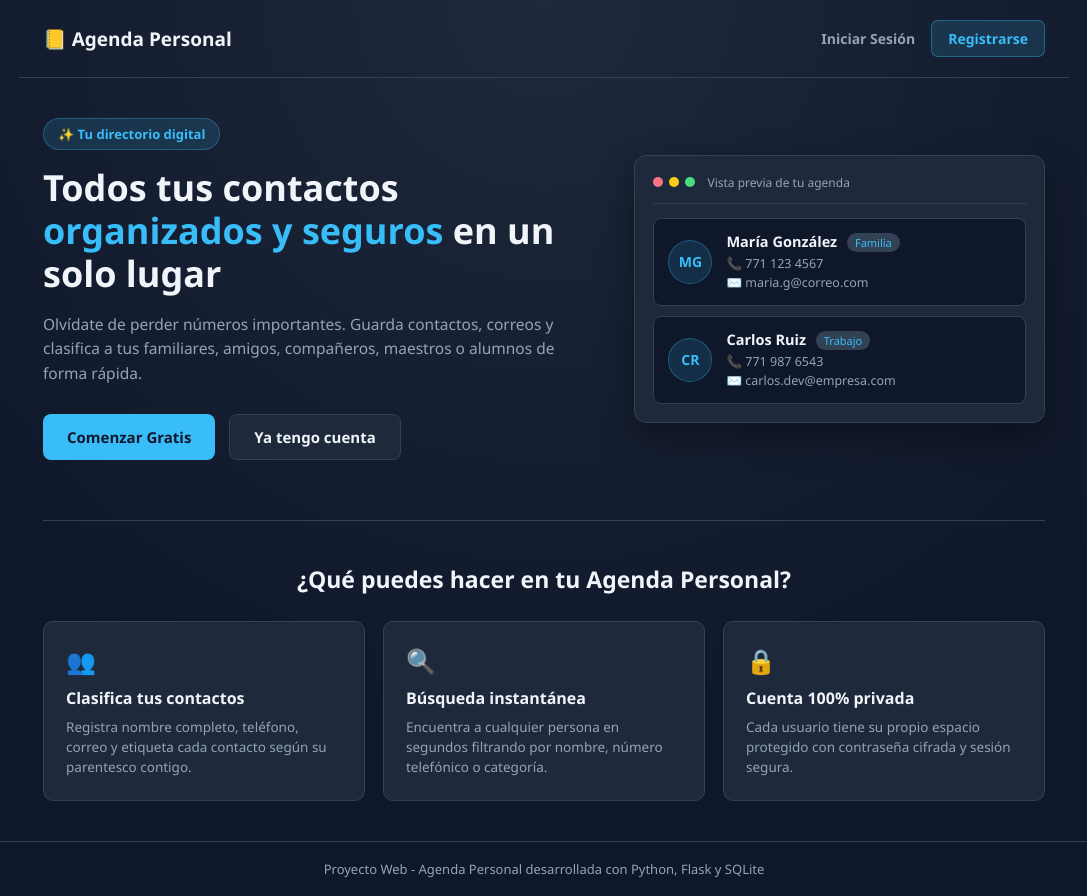
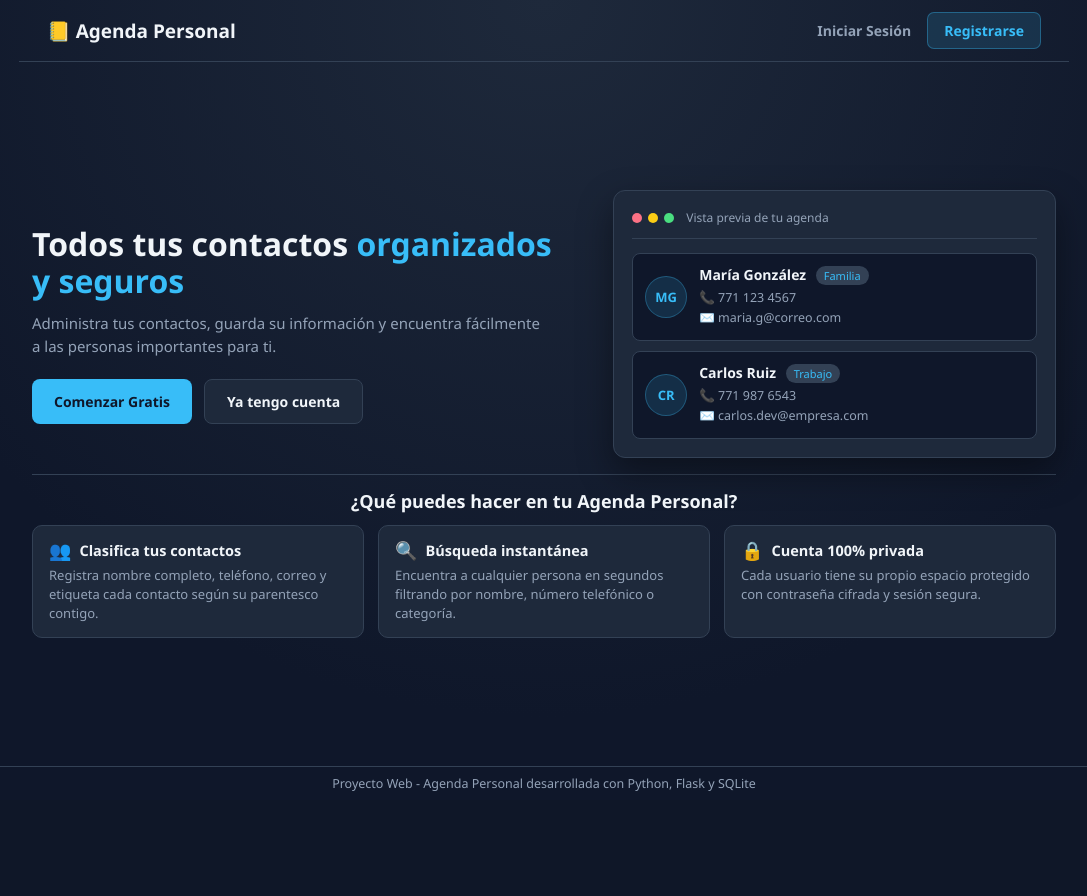
Before and after one commit to jeannn1902/M2S1_Proyecto_Agenda_Personal, a Flask app: page / in a window 1280 px wide. Shown: the whole page, without its empty margins (96-1183 px from the left). After the commit the page ends 791 px from the top, so only its background shows below. Run offline with Flask 3, Linux system fonts and the light colour scheme; some libraries are stand-ins or nearby versions.

Commit message:
style(inicio): rediseñar página principal y ajustar diseño a pantalla fija

```diff
--- a/static/style.css
+++ b/static/style.css
@@ -355,39 +355,40 @@ body.pagina-inicio {
 
 .contenedor-landing {
     width: 100%;
-    max-width: 1050px;
-    margin: 0 auto;
-    padding: 40px 24px;
+    max-width: 1080px;
+    margin: auto;
+    padding: 16px 28px;
     box-sizing: border-box;
 }
 
 .seccion-hero {
     display: grid;
-    grid-template-columns: 1.15fr 0.85fr;
-    gap: 36px;
+    grid-template-columns: 1.1fr 0.9fr;
+    gap: 40px;
     align-items: center;
-    margin-bottom: 60px;
+    margin-bottom: 16px;
 }
 
 .insignia-inicio {
     display: inline-flex;
     align-items: center;
     gap: 6px;
-    padding: 6px 14px;
+    padding: 5px 12px;
     border-radius: 999px;
     background-color: var(--acento-suave);
     color: var(--acento-primario);
     border: 1px solid rgba(56, 189, 248, 0.3);
-    font-size: 13px;
+    font-size: 12.5px;
     font-weight: bold;
-    margin-bottom: 16px;
+    margin-bottom: 12px;
 }
 
 .hero-texto h1 {
     color: var(--texto-principal);
-    font-size: 36px;
-    line-height: 1.2;
-    margin: 0 0 16px 0;
+    font-size: 32px;
+    line-height: 1.18;
+    margin: 0 0 12px 0;
+    max-width: 540px;
 }
 
 .texto-destacado {
@@ -396,25 +397,27 @@ body.pagina-inicio {
 
 .hero-texto p {
     color: var(--texto-secundario);
-    font-size: 15.5px;
-    line-height: 1.6;
-    margin: 0 0 28px 0;
+    font-size: 15px;
+    line-height: 1.55;
+    max-width: 520px;
+    margin: 0 0 20px 0;
 }
 
 .botones-inicio {
     display: flex;
-    gap: 14px;
+    gap: 12px;
+    flex-wrap: wrap;
 }
 
 .boton-inicio {
     display: inline-flex;
     align-items: center;
     justify-content: center;
-    padding: 12px 24px;
+    padding: 12px 22px;
     border-radius: 8px;
     text-decoration: none;
     font-weight: bold;
-    font-size: 15px;
+    font-size: 14px;
     transition: var(--transicion);
 }
 
@@ -488,11 +491,11 @@ body.pagina-inicio {
 .contacto-ejemplo {
     display: flex;
     align-items: center;
-    gap: 14px;
+    gap: 12px;
     background-color: var(--bg-principal);
     border: 1px solid var(--borde-sutil);
     border-radius: 8px;
-    padding: 12px 14px;
+    padding: 11px 12px;
     margin-bottom: 10px;
 }
 
@@ -501,14 +504,14 @@ body.pagina-inicio {
 }
 
 .avatar-ejemplo {
-    width: 42px;
-    height: 42px;
+    width: 40px;
+    height: 40px;
     border-radius: 50%;
     background-color: var(--acento-suave);
     color: var(--acento-primario);
     border: 1px solid rgba(56, 189, 248, 0.3);
     font-weight: bold;
-    font-size: 14px;
+    font-size: 13px;
     display: flex;
     align-items: center;
     justify-content: center;
@@ -517,8 +520,8 @@ body.pagina-inicio {
 
 .contacto-ejemplo strong {
     display: block;
-    font-size: 14.5px;
-    margin-bottom: 4px;
+    font-size: 14px;
+    margin-bottom: 5px;
 }
 
 .tag-ejemplo {
@@ -532,7 +535,7 @@ body.pagina-inicio {
 }
 
 .contacto-ejemplo p {
-    margin: 2px 0;
+    margin: 3px 0;
     font-size: 12.5px;
     color: var(--texto-secundario);
 }
@@ -540,61 +543,109 @@ body.pagina-inicio {
 /* Sección de beneficios */
 .seccion-beneficios {
     border-top: 1px solid var(--borde-sutil);
-    padding-top: 42px;
+    padding-top: 14px;
 }
 
 .seccion-beneficios h2 {
     text-align: center;
-    font-size: 23px;
-    margin: 0 0 26px 0;
+    font-size: 18px;
+    margin: 0 0 12px 0;
 }
 
 .grid-beneficios {
     display: grid;
     grid-template-columns: repeat(3, 1fr);
-    gap: 18px;
+    gap: 14px;
 }
 
 .tarjeta-beneficio {
     background-color: var(--bg-tarjeta);
     border: 1px solid var(--borde-sutil);
     border-radius: 10px;
-    padding: 22px;
+    padding: 14px 16px;
     transition: var(--transicion);
 }
 
 .tarjeta-beneficio:hover {
     border-color: var(--acento-primario);
-    transform: translateY(-3px);
+    transform: translateY(-2px);
+}
+
+.encabezado-beneficio {
+    display: flex;
+    align-items: center;
+    gap: 8px;
+    margin-bottom: 6px;
 }
 
 .icono-beneficio {
-    font-size: 24px;
-    margin-bottom: 10px;
+    font-size: 18px;
+    line-height: 1;
 }
 
 .tarjeta-beneficio h3 {
-    margin: 0 0 8px 0;
-    font-size: 16px;
+    margin: 0;
+    font-size: 14.5px;
     color: var(--texto-principal);
 }
 
 .tarjeta-beneficio p {
     margin: 0;
-    font-size: 13.5px;
+    font-size: 13px;
     color: var(--texto-secundario);
-    line-height: 1.5;
+    line-height: 1.45;
 }
 
 /* Pie de página */
 .pie-inicio {
     text-align: center;
-    padding: 18px;
+    padding: 8px 16px;
     border-top: 1px solid var(--borde-sutil);
     color: var(--texto-secundario);
-    font-size: 13px;
+    font-size: 12.5px;
 }
 
 .pie-inicio p {
     margin: 0;
 }
+
+/* ================================================ RESPONSIVE (Landing Page) ================================================ */
+@media (max-width: 768px) {
+
+    .contenedor-landing {
+        padding: 28px 20px;
+    }
+
+    .seccion-hero {
+        grid-template-columns: 1fr;
+        gap: 24px;
+        margin-bottom: 28px;
+    }
+
+    .hero-texto h1 {
+        font-size: 28px;
+    }
+
+    .ventana-muestra {
+        width: 100%;
+        box-sizing: border-box;
+    }
+
+    .grid-beneficios {
+        grid-template-columns: 1fr;
+        gap: 12px;
+    }
+
+}
+
+@media (min-width: 769px) {
+    body.pagina-inicio {
+        height: 100vh;
+        min-height: 100vh;
+        overflow: hidden;
+    }
+
+    .barra-navegacion {
+        padding: 12px 28px;
+    }
+}
--- a/templates/inicio.html
+++ b/templates/inicio.html
@@ -22,9 +22,8 @@
         <section class="seccion-hero">
 
             <div class="hero-texto">
-                <span class="insignia-inicio">✨ Tu directorio digital</span>
-                <h1>Todos tus contactos <span class="texto-destacado">organizados y seguros</span> en un solo lugar</h1>
-                <p>Olvídate de perder números importantes. Guarda contactos, correos y clasifica a tus familiares, amigos, compañeros, maestros o alumnos de forma rápida.</p>
+                <h1>Todos tus contactos <span class="texto-destacado">organizados y seguros</span></h1>
+                <p>Administra tus contactos, guarda su información y encuentra fácilmente a las personas importantes para ti.</p>
 
                 <div class="botones-inicio">
                     <a href="{{ url_for('vista_registro') }}" class="boton-inicio primario">Comenzar Gratis</a>
@@ -69,23 +68,28 @@
 
             <div class="grid-beneficios">
                 <article class="tarjeta-beneficio">
-                    <div class="icono-beneficio">👥</div>
-                    <h3>Clasifica tus contactos</h3>
+                    <div class="encabezado-beneficio">
+                        <span class="icono-beneficio">👥</span>
+                        <h3>Clasifica tus contactos</h3>
+                    </div>
                     <p>Registra nombre completo, teléfono, correo y etiqueta cada contacto según su parentesco contigo.</p>
                 </article>
 
                 <article class="tarjeta-beneficio">
-                    <div class="icono-beneficio">🔍</div>
-                    <h3>Búsqueda instantánea</h3>
+                    <div class="encabezado-beneficio">
+                        <span class="icono-beneficio">🔍</span>
+                        <h3>Búsqueda instantánea</h3>
+                    </div>
                     <p>Encuentra a cualquier persona en segundos filtrando por nombre, número telefónico o categoría.</p>
                 </article>
 
                 <article class="tarjeta-beneficio">
-                    <div class="icono-beneficio">🔒</div>
-                    <h3>Cuenta 100% privada</h3>
+                    <div class="encabezado-beneficio">
+                        <span class="icono-beneficio">🔒</span>
+                        <h3>Cuenta 100% privada</h3>
+                    </div>
                     <p>Cada usuario tiene su propio espacio protegido con contraseña cifrada y sesión segura.</p>
                 </article>
-
             </div>
         </section>
     </main>
```
Also changed, not shown: README.md.
